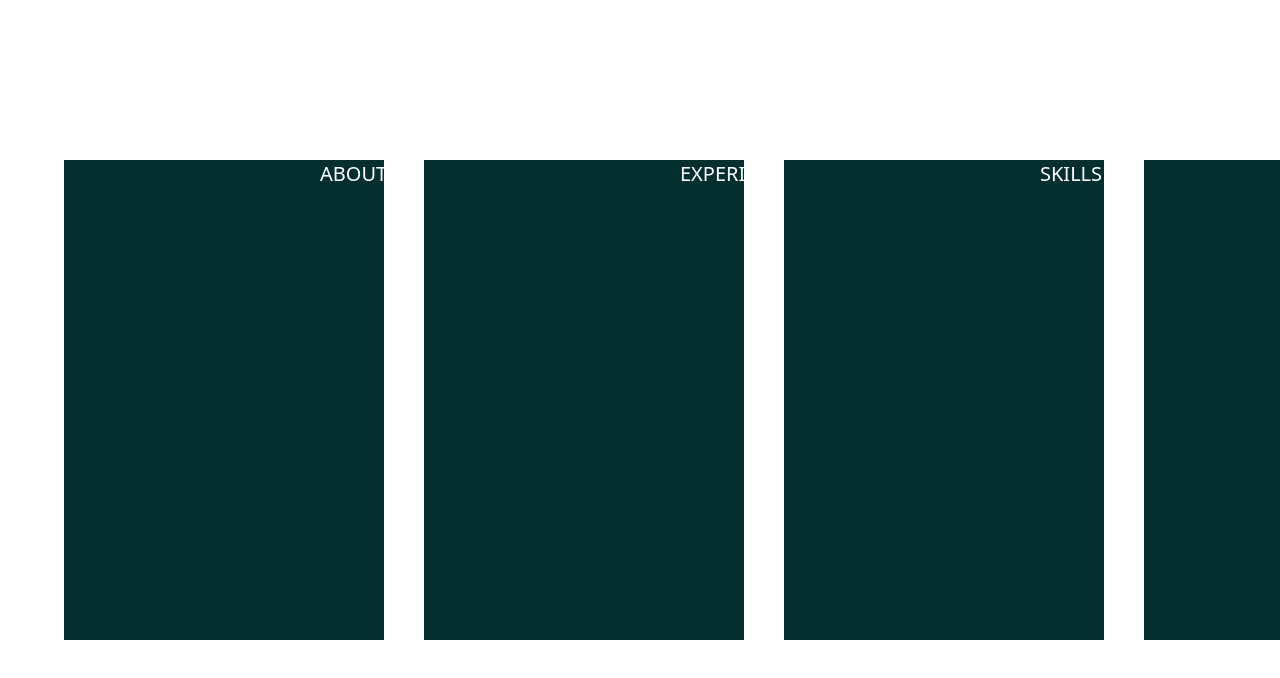
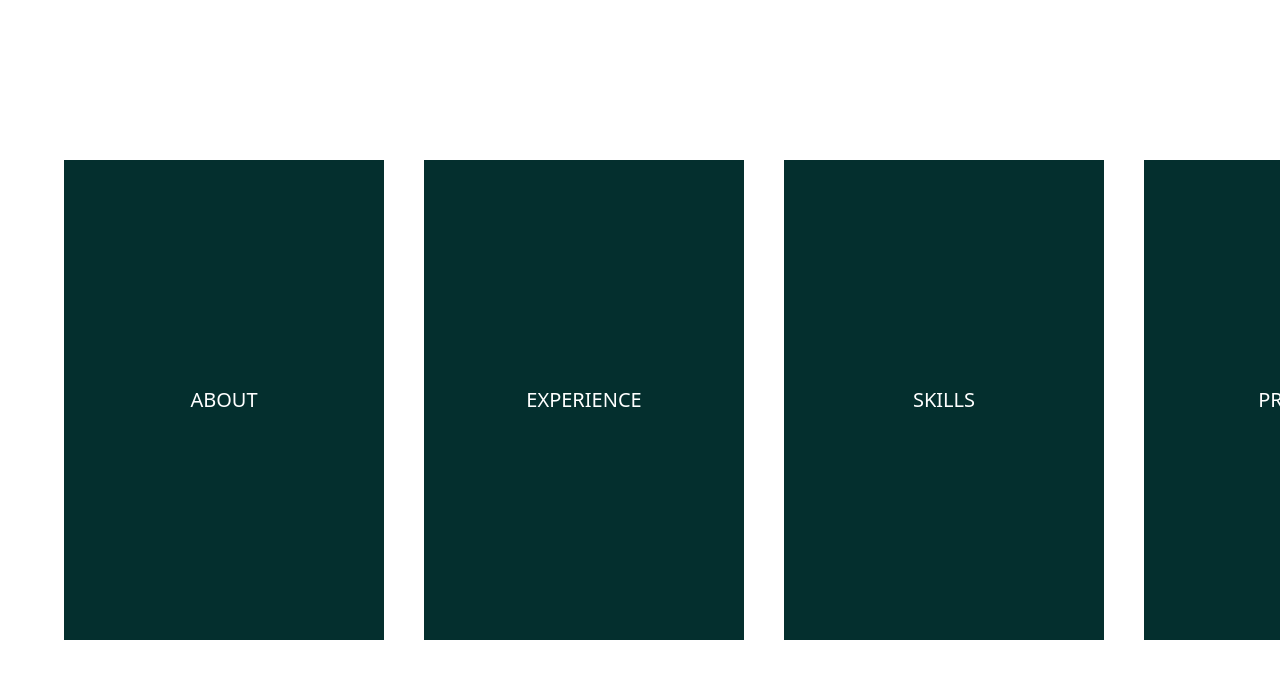
Before and after one commit to bijuice/portfolio-v2, a Next.js app: page / in a window 1280 px wide. Shown: the top 678 px of the page. Built offline with nearby package versions, Linux system fonts and the light colour scheme.

Commit message:
Added Category view

```diff
--- /dev/null
+++ b/hooks/useWindowDimensions.ts
@@ -0,0 +1,23 @@
+import { useEffect, useState } from "react"
+
+const useDeviceSize = () => {
+  const [width, setWidth] = useState(0)
+  const [height, setHeight] = useState(0)
+
+  const handleWindowResize = () => {
+    setWidth(window.innerWidth)
+    setHeight(window.innerHeight)
+  }
+
+  useEffect(() => {
+    // component is mounted and window is available
+    handleWindowResize()
+    window.addEventListener("resize", handleWindowResize)
+    // unsubscribe from the event on component unmount
+    return () => window.removeEventListener("resize", handleWindowResize)
+  }, [])
+
+  return [width, height]
+}
+
+export default useDeviceSize
--- a/pages/index.tsx
+++ b/pages/index.tsx
@@ -2,6 +2,9 @@ import Experience from "@/components/categories/Experience"
 import CATEGORY from "@/types/Category"
 import React, { useEffect, useRef, useState } from "react"
 import { motion, AnimatePresence } from "framer-motion"
+import useWindowDimensions from "@/hooks/useWindowDimensions"
+import useDeviceSize from "@/hooks/useWindowDimensions"
+import Image from "next/image"
 
 const cats = ["ABOUT", "EXPERIENCE", "SKILLS", "PROJECTS", "BLOG", "POETRY"]
 
@@ -14,6 +17,10 @@ export default function Home() {
 
   const ref = useRef<HTMLSpanElement>(null)
 
+  const [width, height] = useDeviceSize()
+
+  const [isDragging, setIsDragging] = useState(false)
+
   return (
     <main className=" h-screen px-16 overflow-hidden w-full flex items-center   select-none">
       <motion.div
@@ -21,24 +28,39 @@ export default function Home() {
         className="flex items-center gap-10 "
         drag={activeCategory === "ALL" && "x"}
         onClick={(e) => e.stopPropagation()}
-        dragConstraints={{ left: -1000, right: 0 }}
+        dragConstraints={{ right: 0, left: width > 400 ? -1000 : -2000 }}
+        onDragStart={() => setIsDragging(true)}
+        onDragEnd={() => setIsDragging(false)}
       >
         <span className="hidden" ref={ref}></span>
         {cats.map((cat, index) => (
           <CategoryCard
             key={cat}
+            isDragging={isDragging}
             index={index}
             category={cat}
             activeCategory={activeCategory}
             setCategory={setCategory}
+            width={width}
+            height={height}
           />
         ))}
       </motion.div>
+
+      {activeCategory !== "ALL" && (
+        <CategoryView
+          activeCategory={activeCategory}
+          setCategory={setCategory}
+        />
+      )}
     </main>
   )
 }
 
 type CategoryCardProps = {
+  height: number
+  width: number
+  isDragging: boolean
   index: number
   category: string
   activeCategory: string
@@ -48,10 +70,13 @@ type CategoryCardProps = {
 type CategoryState = "all" | "active" | "inactive"
 
 function CategoryCard({
+  isDragging,
   index,
   category,
   activeCategory,
   setCategory,
+  width,
+  height,
 }: CategoryCardProps) {
   function resolveCategoryState(): CategoryState {
     if (activeCategory === "ALL") {
@@ -74,12 +99,13 @@ function CategoryCard({
       zIndex: 0,
     } as any
 
+    const isPortrait = height > width
     if (resolveCategoryState() === "active") {
       properties.maxHeight = "100vh"
-      properties.maxWidth = "160vw"
+      properties.maxWidth = isPortrait ? "600vw" : "160vw"
       properties.x = 0
       properties.zIndex = 1
-      properties.left = `-${index + 1 * 20}vw`
+      properties.left = `-20vw`
     }
 
     if (resolveCategoryState() === "inactive") {
@@ -94,9 +120,14 @@ function CategoryCard({
     <motion.div
       layout
       key={category}
-      className={` relative  grow bg-teal-950 text-white text-xl  ${
+      className={` relative  grow bg-teal-950 text-white text-xl grid place-content-center  ${
         resolveCategoryState() === "all" && "cursor-pointer"
       } `}
+      onClick={() => {
+        if (!isDragging) {
+          setCategory(category)
+        }
+      }}
       animate={{
         height: animProperties().height,
         width: animProperties().width,
@@ -105,29 +136,47 @@ function CategoryCard({
         x: animProperties().x,
         left: animProperties().left,
         zIndex: animProperties().zIndex,
-        transition: {
-          duration: 0.5,
-        },
+      }}
+      transition={{
+        duration: 1,
+        type: "spring",
       }}
     >
+      {activeCategory === "ALL" && <motion.h1>{category}</motion.h1>}
+    </motion.div>
+  )
+}
+
+type CategoryViewProps = {
+  activeCategory: string
+  setCategory(category: string): void
+}
+
+function CategoryView({ activeCategory, setCategory }: CategoryViewProps) {
+  return (
+    <AnimatePresence>
       <motion.div
-        className={`absolute left-[20vw]  w-[90vw] h-screen  justify-between `}
-        layout
+        className={`fixed left-0  h-screen w-screen flex justify-between text-white p-7 z-10 `}
+        initial={{
+          opacity: 0,
+        }}
+        animate={{
+          opacity: 1,
+        }}
+        transition={{
+          delay: 0.3,
+        }}
       >
-        {category}
-        <motion.button
-          className="text-white "
+        <button
+          className="absolute top-10 right-10"
           onClick={(e) => {
             e.stopPropagation()
             setCategory("ALL")
           }}
-          animate={{
-            opacity: resolveCategoryState() === "active" ? 1 : 0,
-          }}
         >
           close
-        </motion.button>
+        </button>
       </motion.div>
-    </motion.div>
+    </AnimatePresence>
   )
 }
```
Also changed, not shown: public/images/art.jpg (added).
